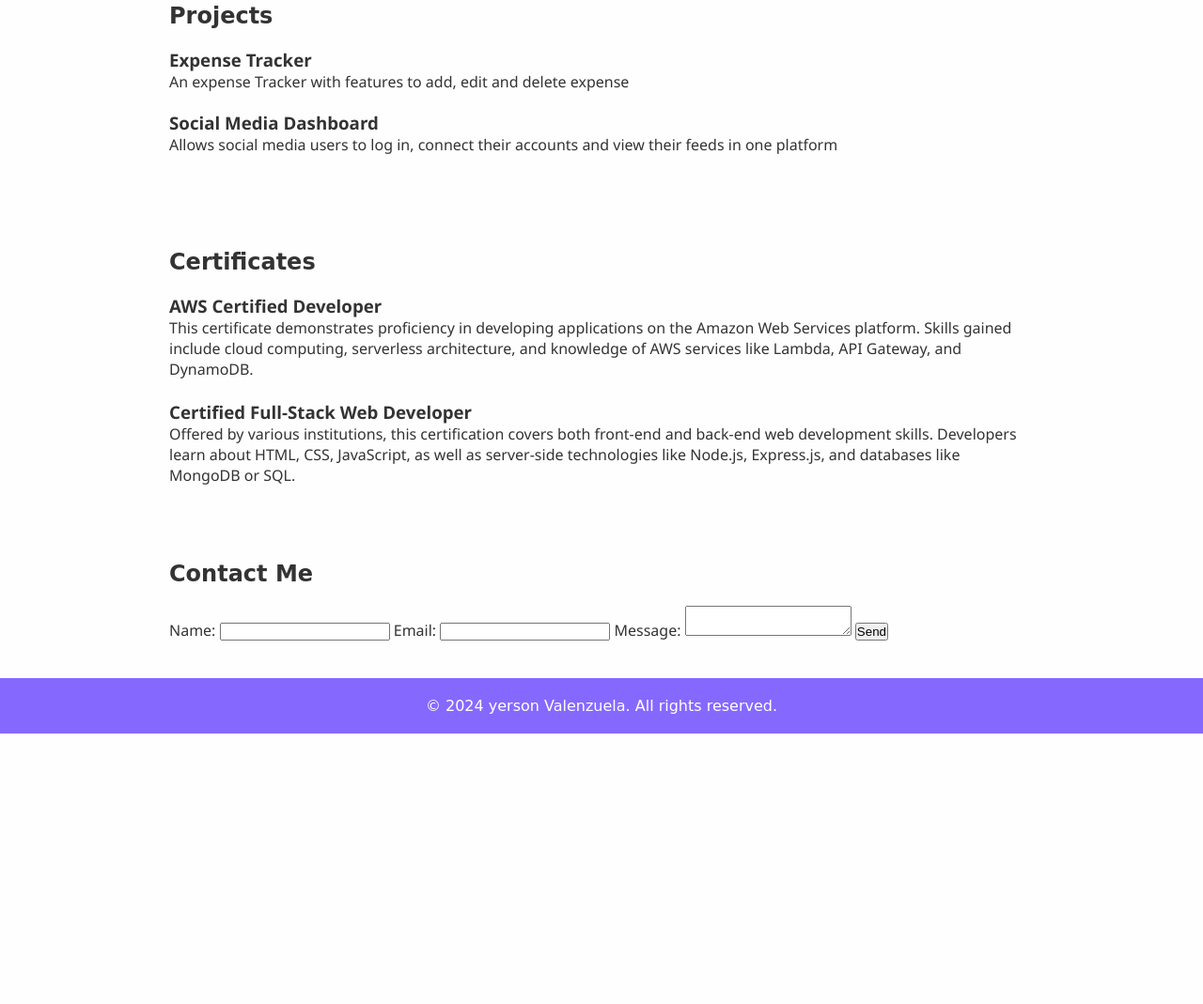
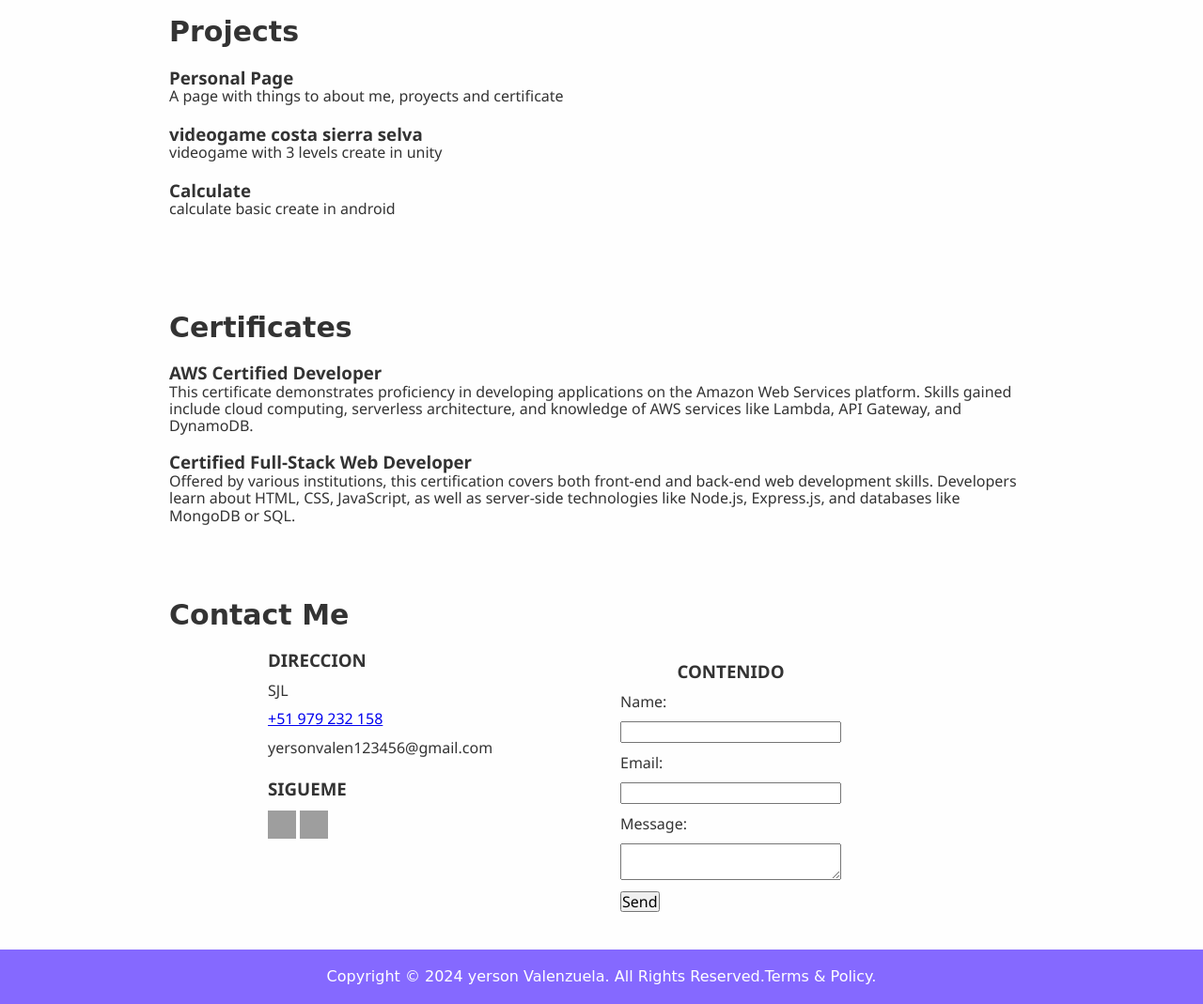
Before and after one commit to YersonValenzuela12/Protafolio-YersonValenzuelaBarzola, a website: page index.html in a window 1280 px wide. Shown: the part 312-1381 px from the top of the page at 94% size. Before the commit the page ends 1093 px from the top, so only its background shows below. Drawn offline with nearby package versions, Linux system fonts and the light colour scheme; grey boxes are pictures that could not be loaded.

Commit message:
actualizacion a subir

```diff
--- a/index.html
+++ b/index.html
@@ -4,14 +4,14 @@
     <meta charset="UTF-8">
     <meta name="viewport" content="width=device-width, initial-scale=1.0">
     <title>My Portfolio</title>
+    <link rel="stylesheet" href="normalize.css">
     <link rel="stylesheet" href="styles.css">
 </head>
 
-
-<body>
+<body   cz-shortcut-listen="true">
 <header>
     <div class="container">
-        <h1>Yerson Valenzuela</h1>
+        <h1>Yerson Valenzuela Barzola</h1>
         <nav>
             <ul>
                 <li><a href="#about">About</a></li>
@@ -35,12 +35,16 @@
     <div class="container">
         <h2>Projects</h2>
         <div class="project">
-            <h3>Expense Tracker</h3>
-            <p>An expense Tracker with features to add, edit and delete expense</p>
+            <h3>Personal Page</h3>
+            <p>A page with things to about me, proyects and certificate</p>
         </div>
         <div class="project">
-            <h3>Social Media Dashboard</h3>
-            <p> Allows social media users to log in, connect their accounts and view their feeds in one platform</p>
+            <h3>videogame costa sierra selva</h3>
+            <p> videogame with 3 levels  create in unity</p>
+        </div>
+        <div class="project">
+            <h3>Calculate</h3>
+            <p> calculate basic  create in android</p>
         </div>
         <!-- Add more projects here -->
     </div>
@@ -60,24 +64,67 @@
 
 
 <section id="contact">
+
     <div class="container">
         <h2>Contact Me</h2>
+
+        <div class="row" >
+           <div class="colum1">
+
+                       <h3>DIRECCION</h3>
+                <p>
+                   SJL
+                <p>
+                   <a href="+51 979 232 158">
+                     +51 979 232 158
+                   </a>
+
+                <p>
+                   yersonvalen123456@gmail.com
+                <p>
+
+            <h3>SIGUEME</h3>
+            <p>
+            <a href="" target="_blank"><img width="30" height="30" src="https://www.iconpacks.net/icons/2/free-icon-linkedin-2166.png" alt="LinkendIn Icon Image"></a>
+            <a href="" target="_blank"><img width="30" height="30" src="https://www.iconpacks.net/icons/3/free-github-logo-icon-6532.png" alt="GitHub Icon Image"></a>
+            </p>
+           </div>
+               <div class="colum2">
+                  <div class="form-section">
                     <form>
+                        <p>
+
+                                <h3>CONTENIDO</h3>
+
                         <label for="name">Name:</label>
                         <input type="text" id="name" name="name" required>
+
                         <label for="email">Email:</label>
                         <input type="email" id="email" name="email" required>
+
                         <label for="message">Message:</label>
                         <textarea id="message" name="message" required></textarea>
+                        <p>
                             <button type="submit">Send</button>
+                        </p>
+
                     </form>
+
+                  </div>
+
+
+
+               </div>
+
+       </div>
+
     </div>
 </section>
 
 
 <footer>
     <div class="container">
-        <p>&copy; 2024 yerson Valenzuela. All rights reserved.</p>
+        <p>Copyright  &copy; 2024 yerson Valenzuela. All Rights Reserved.Terms & Policy.</p>
     </div>
 </footer>
 
--- /dev/null
+++ b/package.json
@@ -0,0 +1,5 @@
+{
+  "dependencies": {
+    "normalize.css": "^8.0.1"
+  }
+}
--- a/styles.css
+++ b/styles.css
@@ -26,7 +26,7 @@ header {
 header h1 {
     margin: 0;
     font-family: 'Pacifico', cursive;
-    font-size: 36px;
+    font-size: 50px;
 }
 
 nav ul {
@@ -52,12 +52,45 @@ section {
 h2 {
     margin-bottom: 20px;
     font-family: 'Lobster', cursive;
-    font-size: 24px;
+    font-size: 30px;
 }
+
+
 
 .project {
     margin-bottom: 20px;
 }
+
+ .row {
+    display: flex;
+    flex-direction: row;
+    padding-inline: 105px;
+    justify-content: space-between;
+
+    }
+.colum1 {
+    display: flex;
+    flex-direction: column;
+    gap: 12px;
+}
+.colum2 {
+        display: flex;
+        flex-direction: row;
+        padding-inline: 100px;
+        justify-content: space-between;
+        gap: 1000px;
+        }
+form {
+    display: flex;
+    flex-direction: column;
+    gap: 12px;
+}
+
+
+.form-section h3 {
+  text-align: center;
+}
+
 
 footer {
     background-color: #8569ff; /* Purpur */
```
Also changed, not shown: 1 other file. Lines whose indentation alone changed are shown as unchanged.
